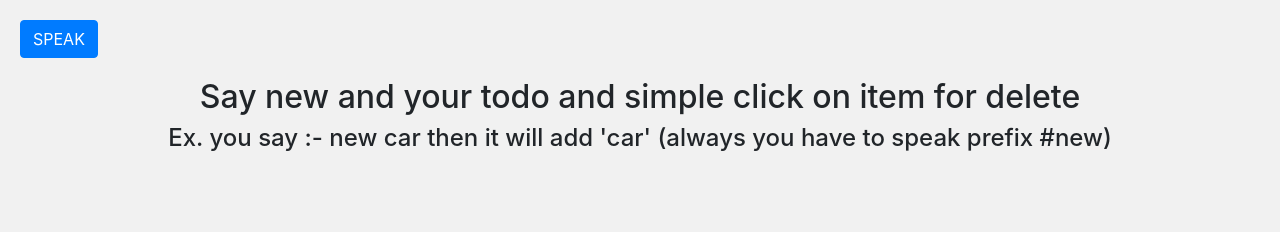
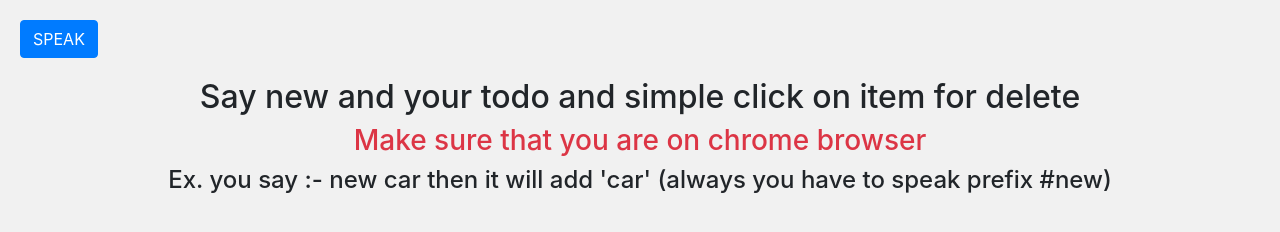
Before and after one commit to shekhutsav1962001/voice-todo, a plain HTML site: page index.html in a window 1280 px wide. Drawn offline with nearby package versions, Linux system fonts and the light colour scheme.

Commit message:
Update index.html

```diff
--- a/index.html
+++ b/index.html
@@ -52,7 +52,9 @@
 <body>
   <div class="btn btn-primary speak" onclick="speak()">SPEAK</div>
   <div style="text-align: center;">
+
     <h2 class="h2">Say new and your todo and simple click on item for delete</h2>
+    <h3 class="h3 text-danger">Make sure that you are on chrome browser</h3>
     <h4 class="h4">Ex. you say :- new car then it will add 'car' (always you have to speak prefix #new)</h4>
   </div>
   <ul style="text-align: center;" class="todos">
```
